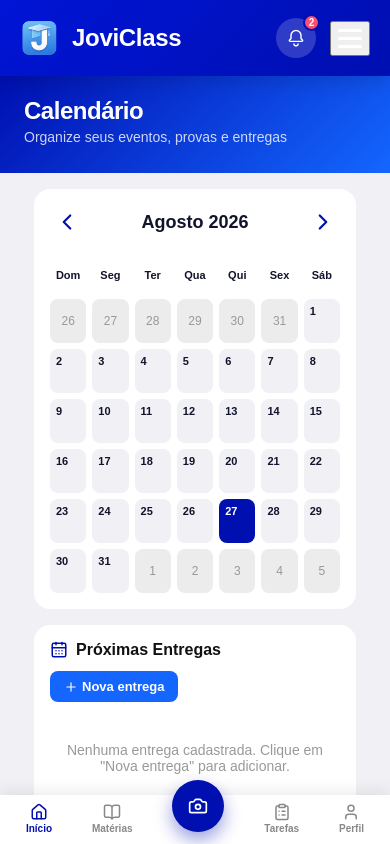
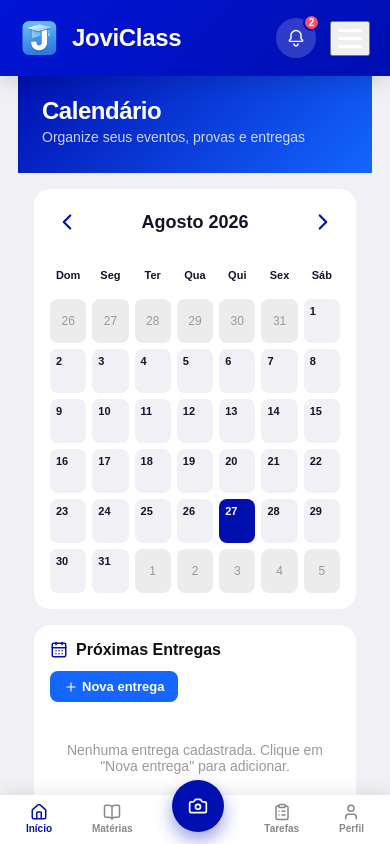
Before and after one commit to AmandaLourenco11/SprintWeb, a React (Vite) app: page /Calendario in a window 390 px wide. Shown: the top 844 px of the page. Built offline with nearby package versions, Linux system fonts and the light colour scheme.

Commit message:
fix: Ajustando responsividade do header da página calendário

```diff
--- a/src/css/Calendario.css
+++ b/src/css/Calendario.css
@@ -38,9 +38,7 @@
 .barra-navegacao {
   background: linear-gradient(135deg, var(--cor-gradiente-1) 0%, var(--cor-gradiente-2) 100%);
   color: white;
-  width: 100vw;
-  margin-left: calc(-50vw + 50%);
-  margin-right: calc(-50vw + 50%);
+  width: 100%;
   margin-top: -25px;
 }
 
```
